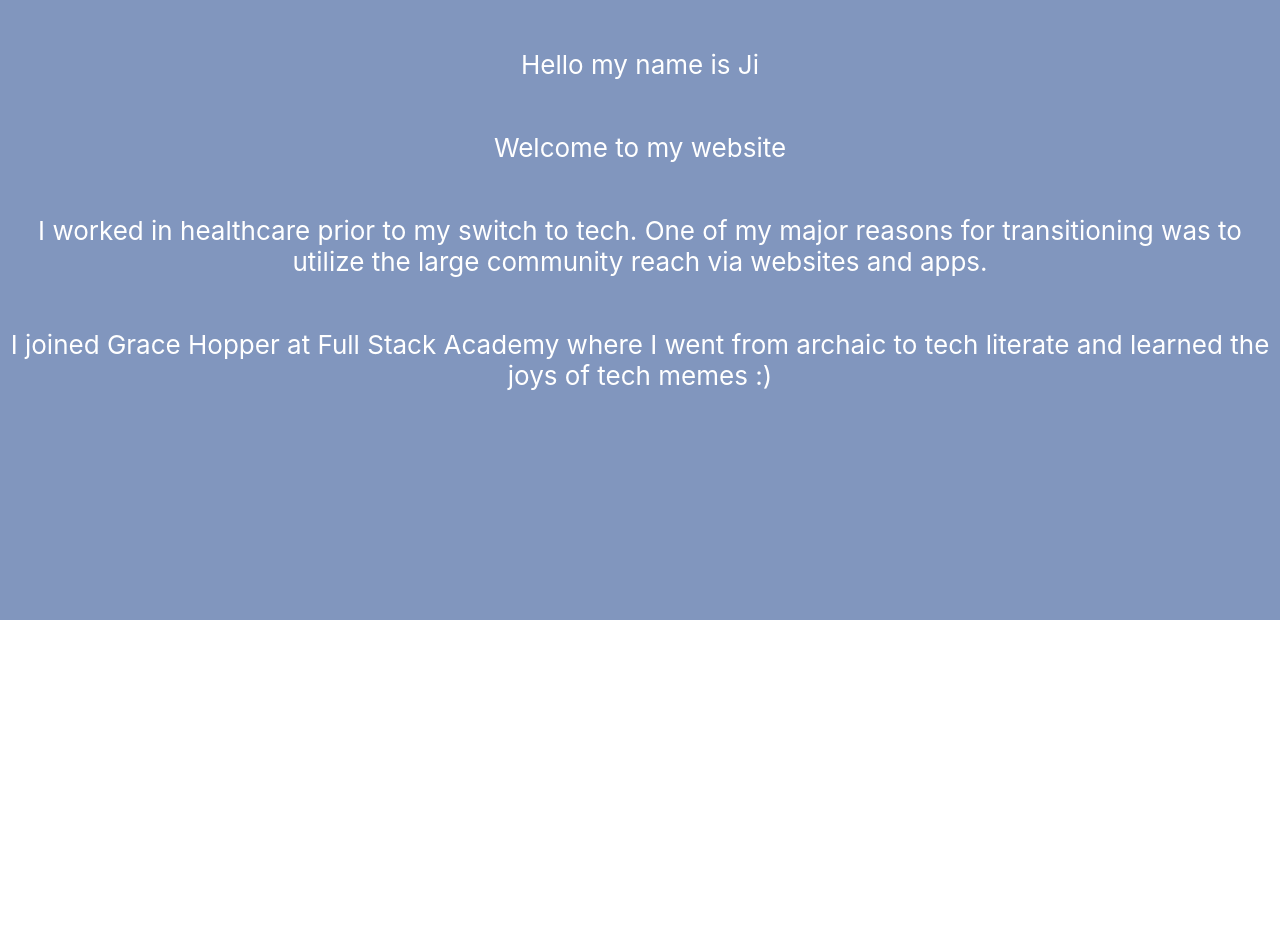
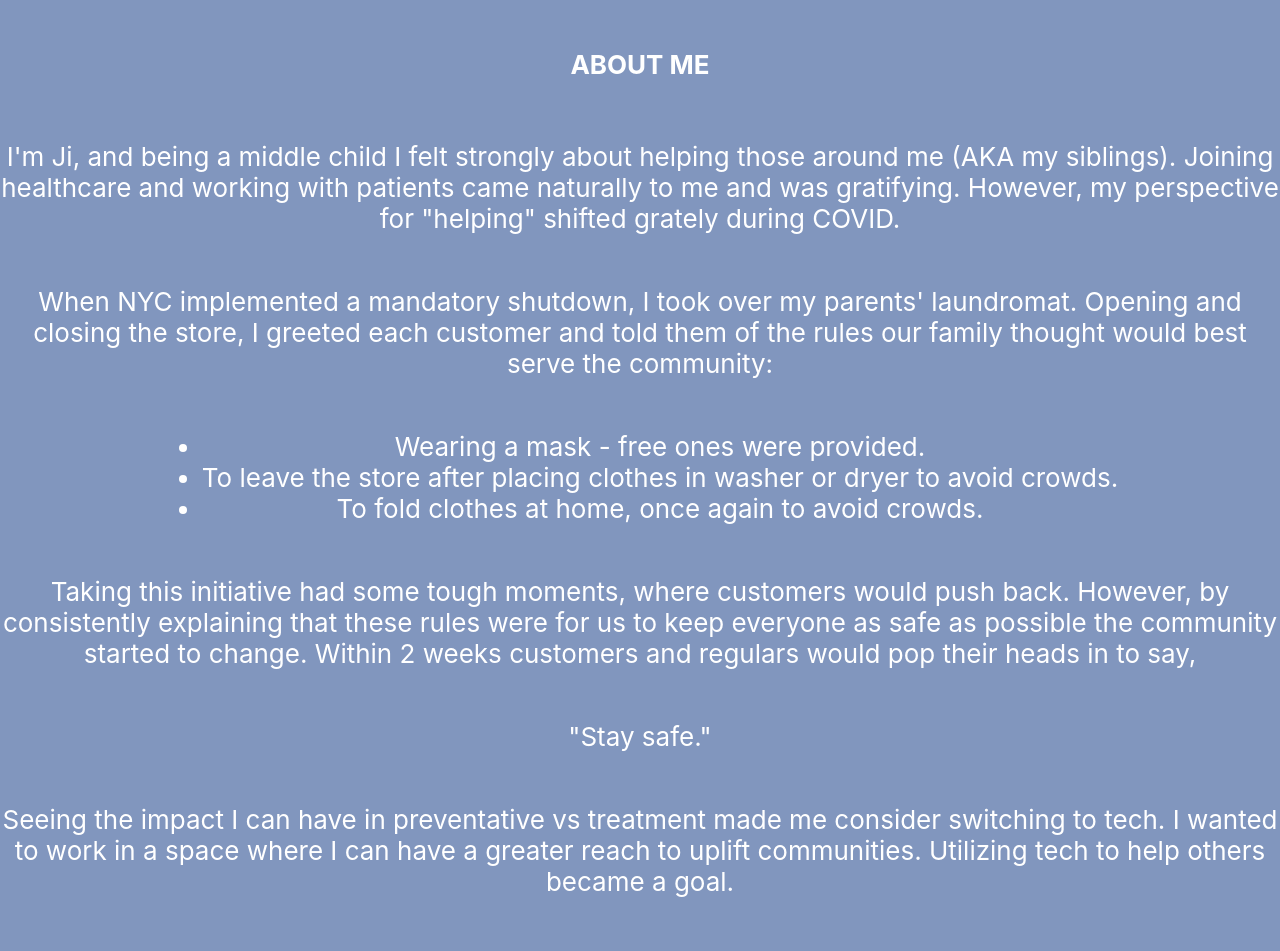
Before and after one commit to typingtrex/typingtrex.github.io, a React (Create React App) app: page / in a window 1280 px wide. Shown: the part 180-1131 px from the top of the page. Before the commit the page ends 800 px from the top, so only its background shows below. Built offline with nearby package versions, Linux system fonts and the light colour scheme.

Commit message:
About me

```diff
--- a/src/App.js
+++ b/src/App.js
@@ -5,16 +5,53 @@ function App() {
   return (
     <div className="App">
       <header className="App-header">
-        <p>Hello my name is Ji</p>
-        <p id="personal-description">Welcome to my website</p>
+        <h2>Hello</h2>
+        <p id="personal-description">Nice to meet you</p>
+        <h4>ABOUT ME</h4>
         <p>
-          I worked in healthcare prior to my switch to tech. One of my major
-          reasons for transitioning was to utilize the large community reach via
-          websites and apps.
+          I'm Ji, and being a middle child I felt strongly about helping those
+          around me (AKA my siblings). Joining healthcare and working with
+          patients came naturally to me and was gratifying. However, my
+          perspective for "helping" shifted grately during COVID.
+        </p>
+        <p>
+          When NYC implemented a mandatory shutdown, I took over my parents'
+          laundromat. Opening and closing the store, I greeted each customer and
+          told them of the rules our family thought would best serve the
+          community:
+        </p>
+        <ul>
+          <li>Wearing a mask - free ones were provided.</li>
+          <li>
+            To leave the store after placing clothes in washer or dryer to avoid
+            crowds.
+          </li>
+          <li>To fold clothes at home, once again to avoid crowds.</li>
+        </ul>
+        <p>
+          Taking this initiative had some tough moments, where customers would
+          push back. However, by consistently explaining that these rules were
+          for us to keep everyone as safe as possible the community started to
+          change. Within 2 weeks customers and regulars would pop their heads in
+          to say,
+        </p>
+        <p>"Stay safe."</p>
+        <p>
+          Seeing the impact I can have in preventative vs treatment made me
+          consider switching to tech. I wanted to work in a space where I can
+          have a greater reach to uplift communities. Utilizing tech to help
+          others became a goal.
         </p>
         <p>
           I joined Grace Hopper at Full Stack Academy where I went from archaic
-          to tech literate and learned the joys of tech memes :)
+          to tech literate and learned the joys of tech memes :) My strong sense
+          of teamwork from years in NYC clinics brought my small team projects
+          to life. Currently I am focusing on my solo projects while devling
+          deeper into new technologies.
+        </p>
+        <p>
+          If you would like to connect please reach out via
+          <a href="https://www.linkedin.com/in/ji-young-kim/">LinkedIn</a>
         </p>
       </header>
     </div>
```
